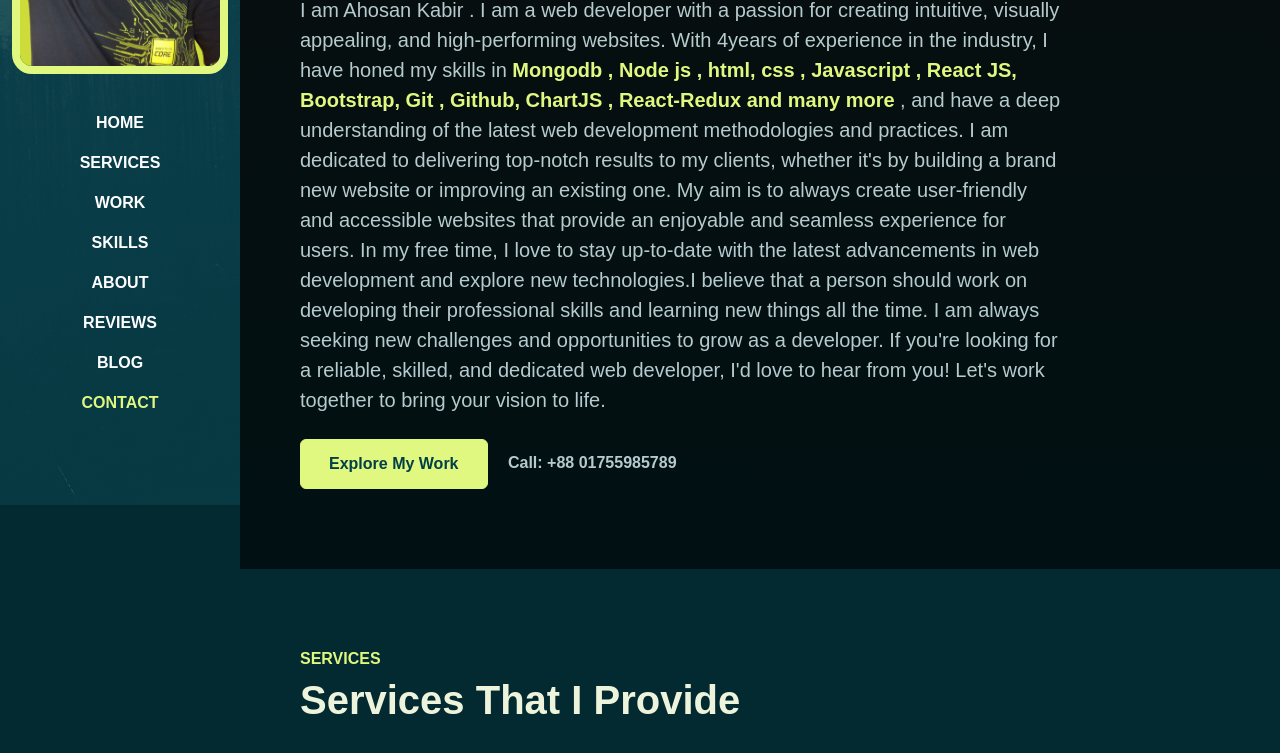
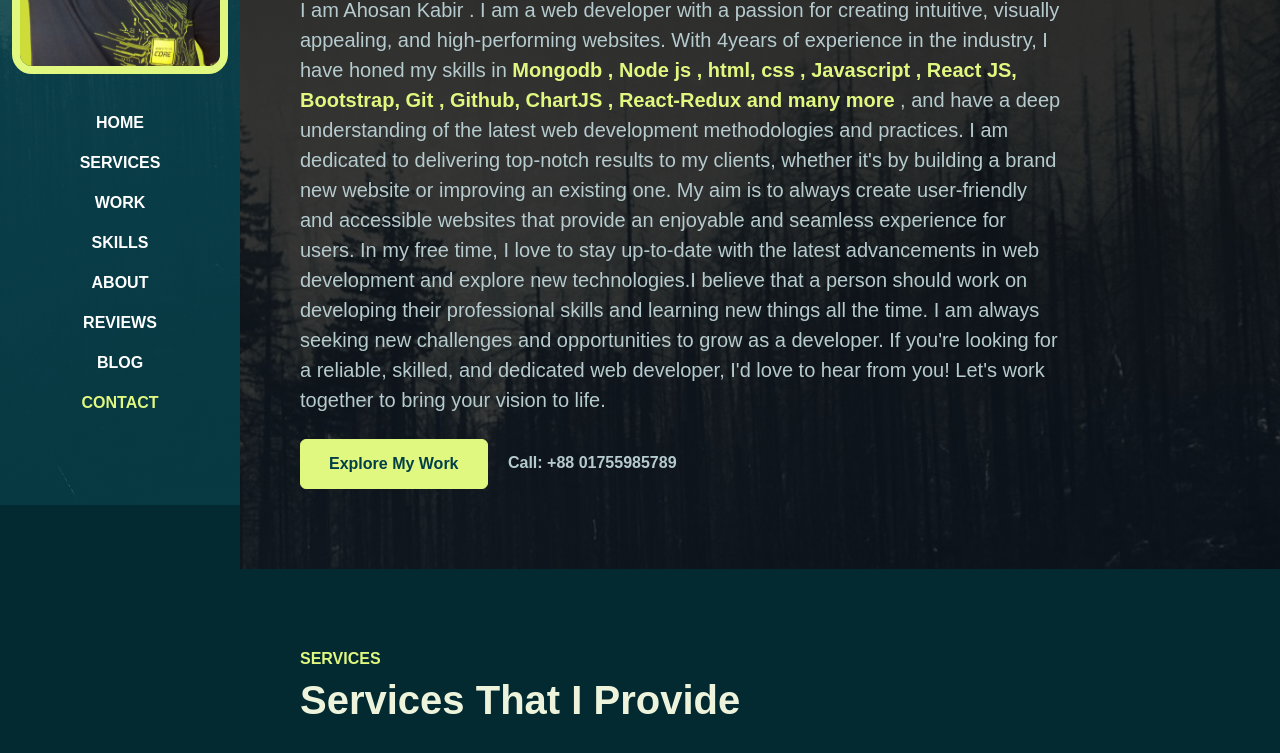
Before and after one commit to AhosanKabir/Ahosan_kabir_Portfolio, a plain HTML site: page index.html in a window 1280 px wide. Shown: the part 295-1048 px from the top of the page. Drawn offline with nearby package versions, Linux system fonts and the light colour scheme; the site is published under a folder, as on GitHub Pages, so addresses that start at the root find nothing; a web font is replaced by a local one.

Commit message:
change image url

```diff
--- a/assets/css/style.css
+++ b/assets/css/style.css
@@ -385,7 +385,7 @@ img {
 
 /* hero */
 .hero{
- background-image:linear-gradient( to top , rgba(0, 0, 0, 0.6), rgba(10, 10, 10, 0.9)),url(/assets/images/sidebar-img.jpg);
+background-image:linear-gradient( to top , rgba(0, 0, 0, 0.6), rgba(10, 10, 10, 0.9)),url("../images/sidebar-img.jpg");
 
  background-repeat: no-repeat;
  background-size: cover;
```
